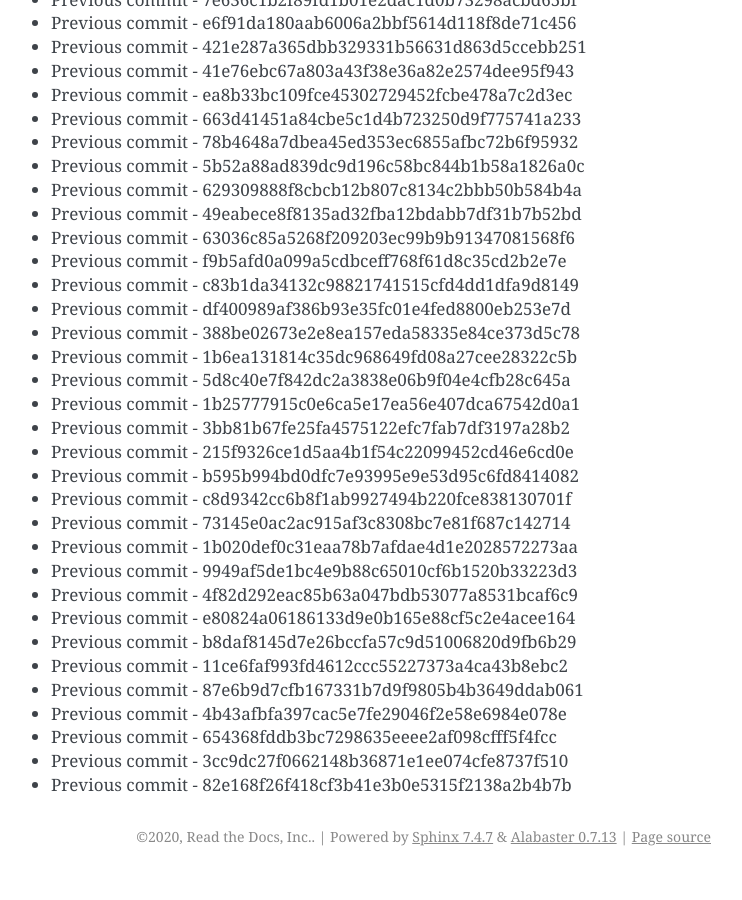
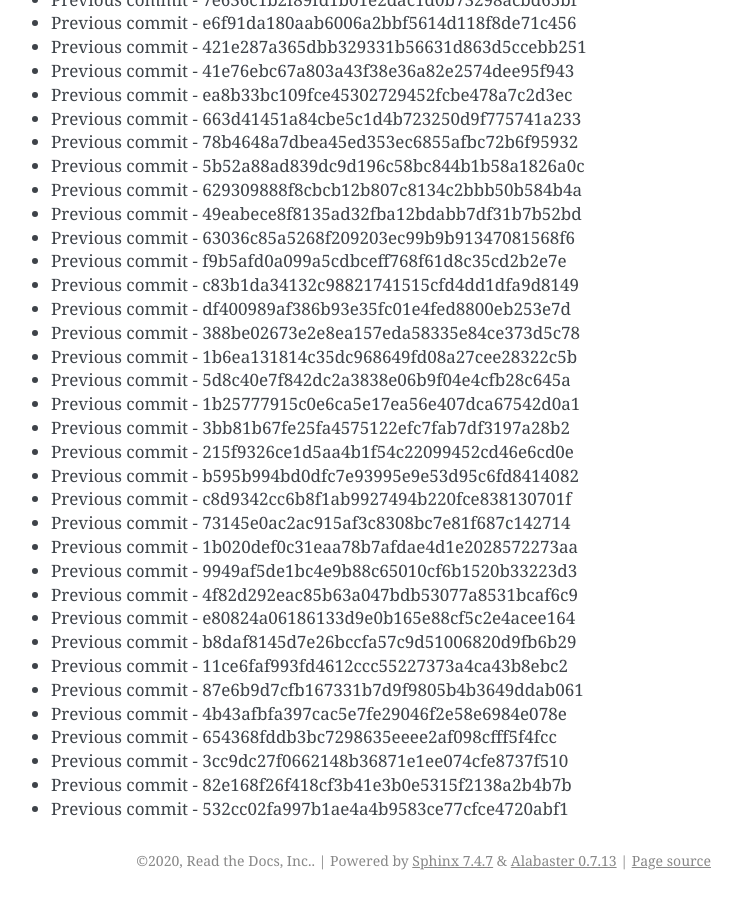
Before and after one commit to readthedocs/rtd-git-stresstest, a Sphinx documentation site: the page built from docs/updates.rst, in a window 1280 px wide and 900 px high, scrolled down 43752 px. Shown: the whole window, without its empty margins (399-1141 px from the left). Built offline with Sphinx 7.4.7, drawn with Linux system fonts in a browser that asks for light colours; before the commit the page ends 44628 px from its top, so only the background shows below that.

Commit message:
Generating commit from previous: 532cc02fa997b1ae4a4b9583ce77cfce4720abf1

```diff
--- a/docs/updates.rst
+++ b/docs/updates.rst
@@ -1870,3 +1870,4 @@ It can be tested for any performance characteristics.
 * Previous commit - 654368fddb3bc7298635eeee2af098cfff5f4fcc
 * Previous commit - 3cc9dc27f0662148b36871e1ee074cfe8737f510
 * Previous commit - 82e168f26f418cf3b41e3b0e5315f2138a2b4b7b
+* Previous commit - 532cc02fa997b1ae4a4b9583ce77cfce4720abf1
```
